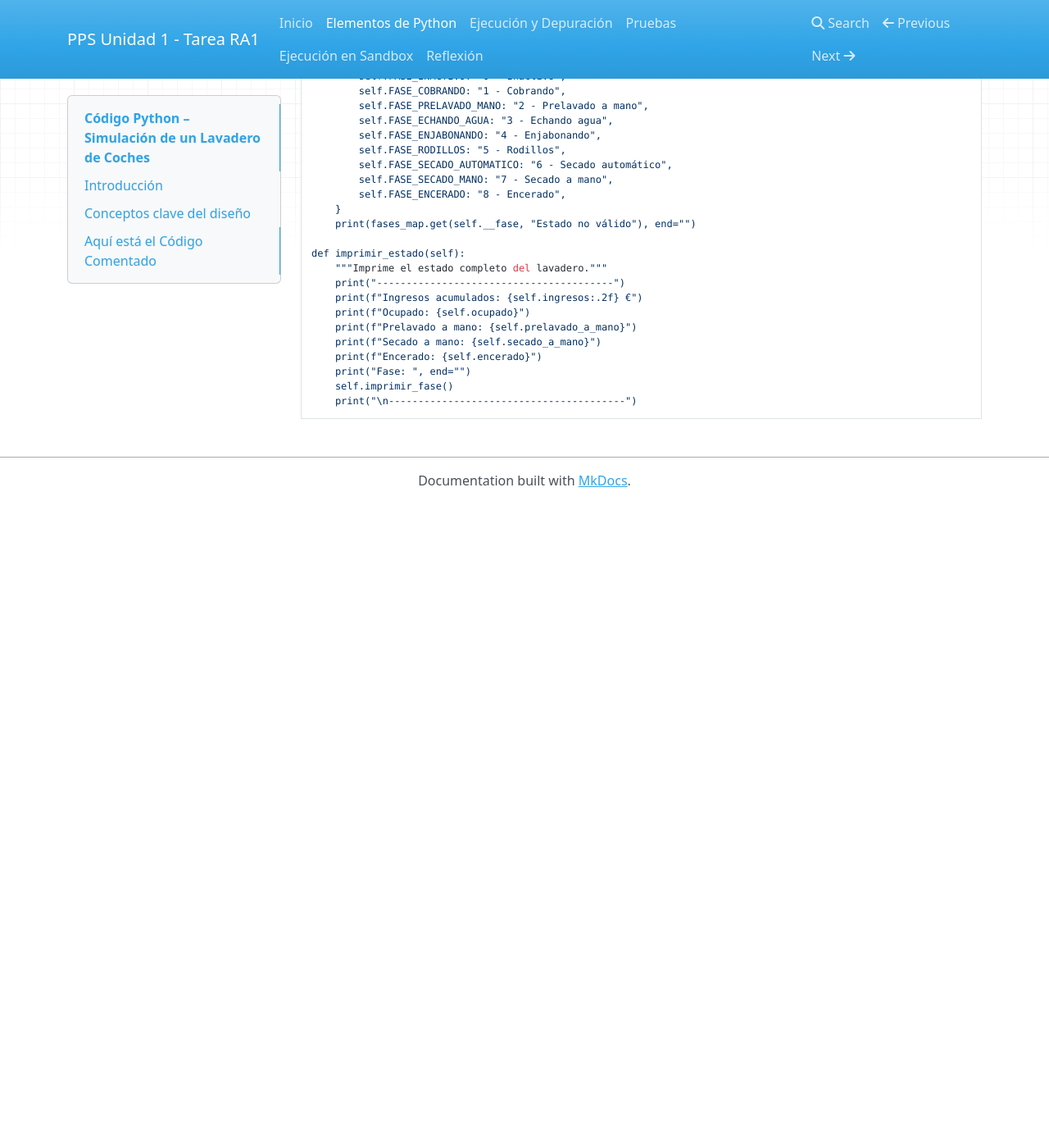
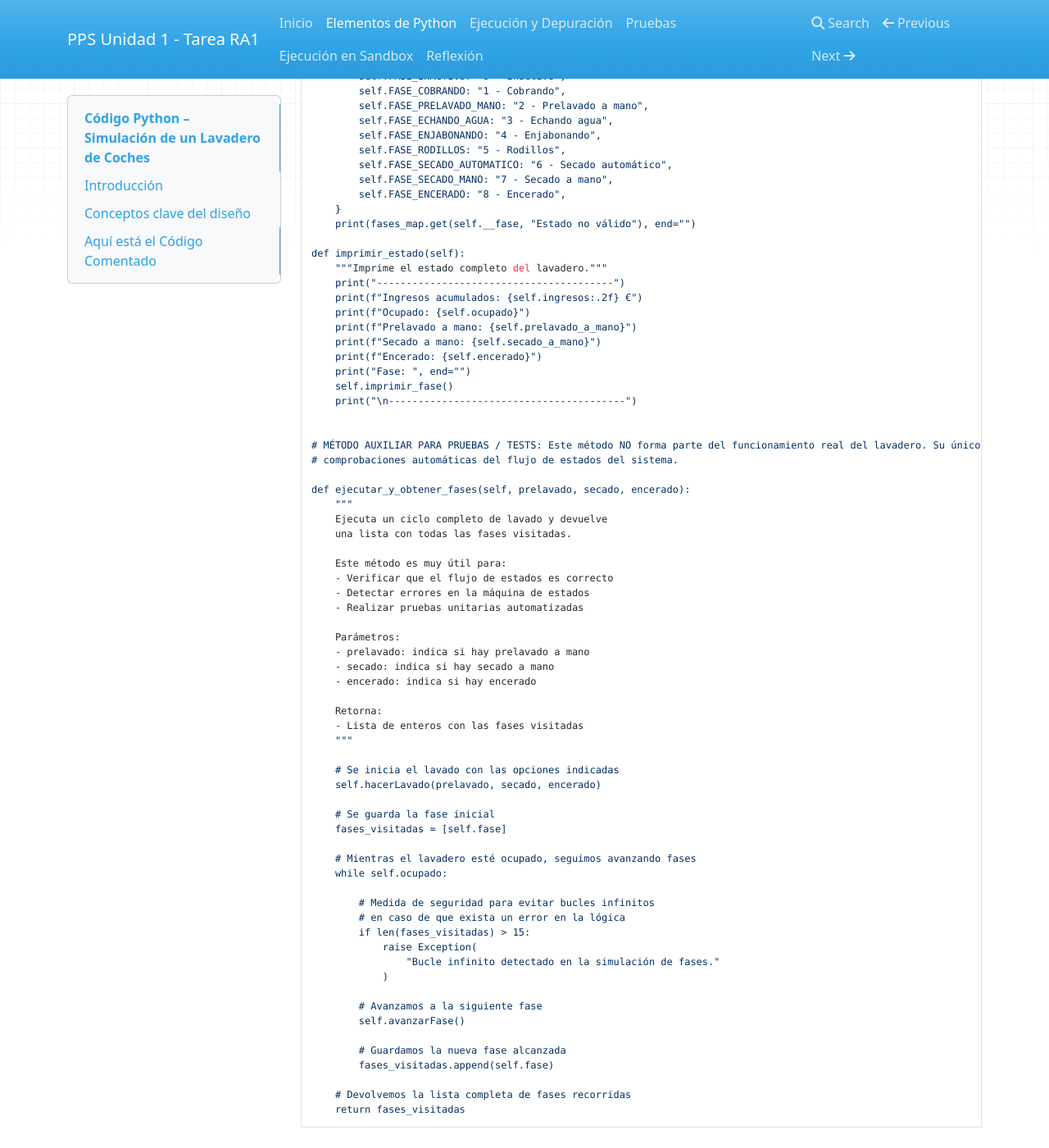
Before and after one commit to carloscastillogon1/Unidad1-TareaRA1-CarlosCastillo, an MkDocs documentation site: the page built from docs/python.md, in a window 1280 px wide and 1400 px high, scrolled down 4683 px. Shown: the whole window at 82% size. Built offline with MkDocs 1.6.1, drawn with Linux system fonts in a browser that asks for light colours; nearby versions of some CDN libraries; before the commit the page ends 5297 px from its top, so only the background shows below that.

Commit message:
python.md

```diff
--- a/docs/python.md
+++ b/docs/python.md
@@ -273,3 +273,51 @@ class Lavadero:
         print("Fase: ", end="")
         self.imprimir_fase()
         print("\n----------------------------------------")
+
+
+    # MÉTODO AUXILIAR PARA PRUEBAS / TESTS: Este método NO forma parte del funcionamiento real del lavadero. Su único propósito es facilitar pruebas unitarias y
+    # comprobaciones automáticas del flujo de estados del sistema.
+
+    def ejecutar_y_obtener_fases(self, prelavado, secado, encerado):
+        """
+        Ejecuta un ciclo completo de lavado y devuelve
+        una lista con todas las fases visitadas.
+
+        Este método es muy útil para:
+        - Verificar que el flujo de estados es correcto
+        - Detectar errores en la máquina de estados
+        - Realizar pruebas unitarias automatizadas
+
+        Parámetros:
+        - prelavado: indica si hay prelavado a mano
+        - secado: indica si hay secado a mano
+        - encerado: indica si hay encerado
+
+        Retorna:
+        - Lista de enteros con las fases visitadas
+        """
+
+        # Se inicia el lavado con las opciones indicadas
+        self.hacerLavado(prelavado, secado, encerado)
+
+        # Se guarda la fase inicial
+        fases_visitadas = [self.fase]
+
+        # Mientras el lavadero esté ocupado, seguimos avanzando fases
+        while self.ocupado:
+
+            # Medida de seguridad para evitar bucles infinitos
+            # en caso de que exista un error en la lógica
+            if len(fases_visitadas) > 15:
+                raise Exception(
+                    "Bucle infinito detectado en la simulación de fases."
+                )
+
+            # Avanzamos a la siguiente fase
+            self.avanzarFase()
+
+            # Guardamos la nueva fase alcanzada
+            fases_visitadas.append(self.fase)
+
+        # Devolvemos la lista completa de fases recorridas
+        return fases_visitadas
```
